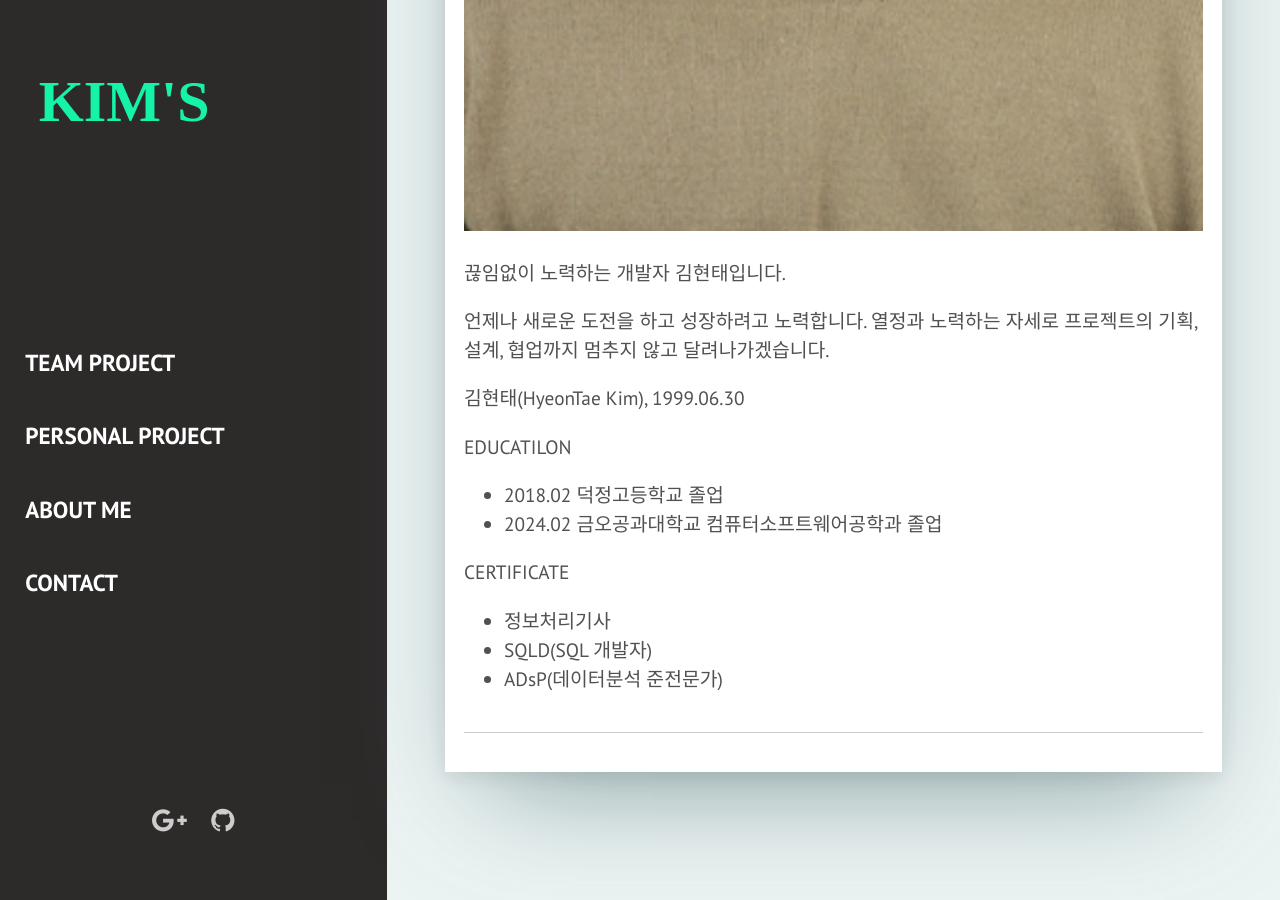
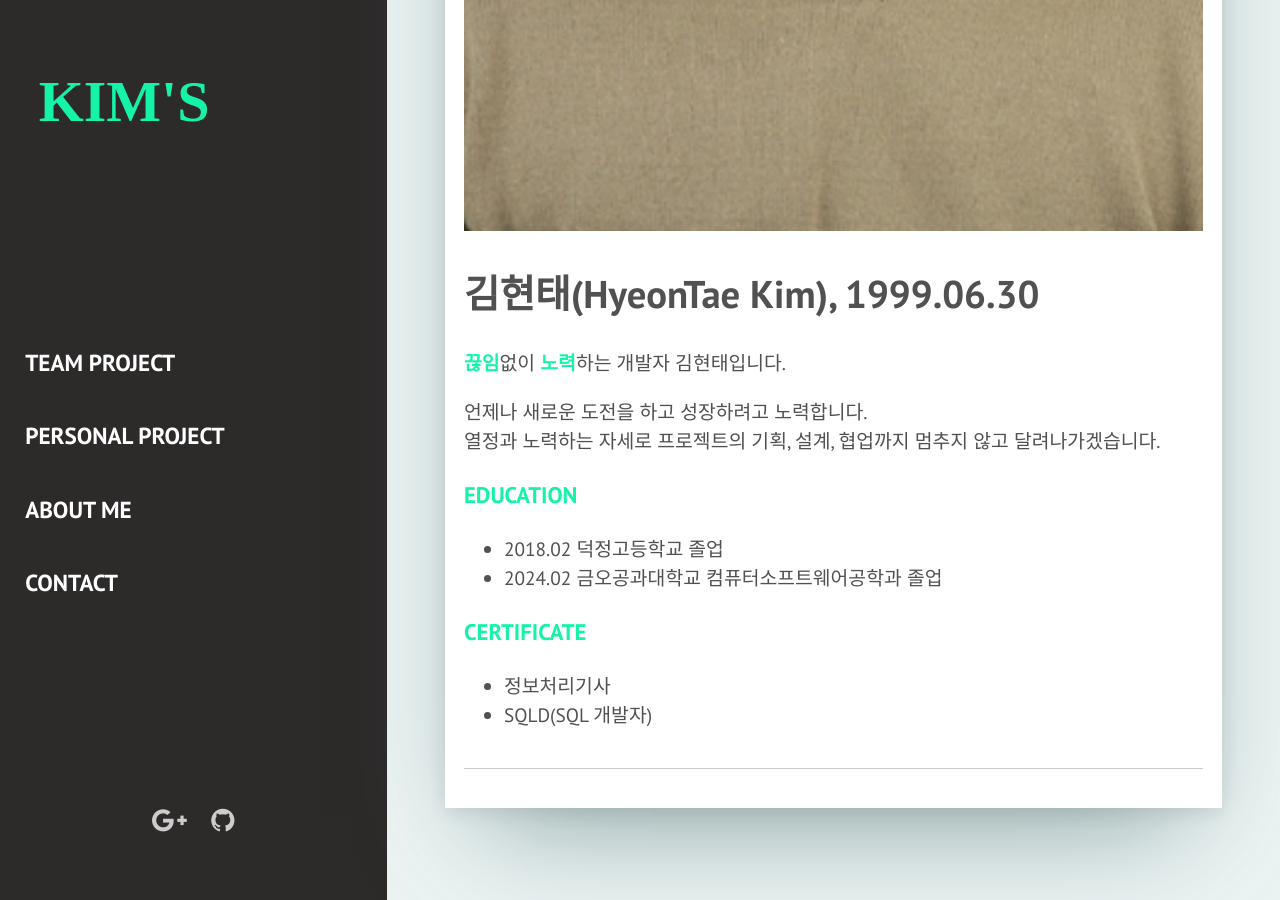
Before and after one commit to kimgusxo/kimgusxo.github.io, a Jekyll site: the page built from _pages/about.html, in a window 1280 px wide and 900 px high, scrolled down 950 px. Built offline with Jekyll 4.4.1, drawn with Linux system fonts in a browser that asks for light colours; some web fonts are replaced.

Commit message:
about me update

```diff
--- a/_pages/about.html
+++ b/_pages/about.html
@@ -5,20 +5,19 @@ img: Photo.jpg
 permalink: /about/
 ---
 
-끊임없이 노력하는 개발자 김현태입니다.
+<h1>김현태(HyeonTae Kim), 1999.06.30</h1>
+
+
+<strong style="color: #15F3A8">끊임</strong>없이 <strong style="color: #15F3A8">노력</strong>하는 개발자 김현태입니다.
 
 언제나 새로운 도전을 하고 성장하려고 노력합니다.
-열정과 노력하는 자세로 프로젝트의 기획, 설계, 협업까지
+<br>열정과 노력하는 자세로 프로젝트의 기획, 설계, 협업까지
 멈추지 않고 달려나가겠습니다.
 
-
-김현태(HyeonTae Kim), 1999.06.30
-
-EDUCATILON
+<h3 style="color: #15F3A8">EDUCATION</h3>
 - 2018.02 덕정고등학교 졸업
 - 2024.02 금오공과대학교 컴퓨터소프트웨어공학과 졸업
 
-CERTIFICATE
+<h3 style="color: #15F3A8">CERTIFICATE</h3>
 - 정보처리기사
 - SQLD(SQL 개발자)
-- ADsP(데이터분석 준전문가)
```
